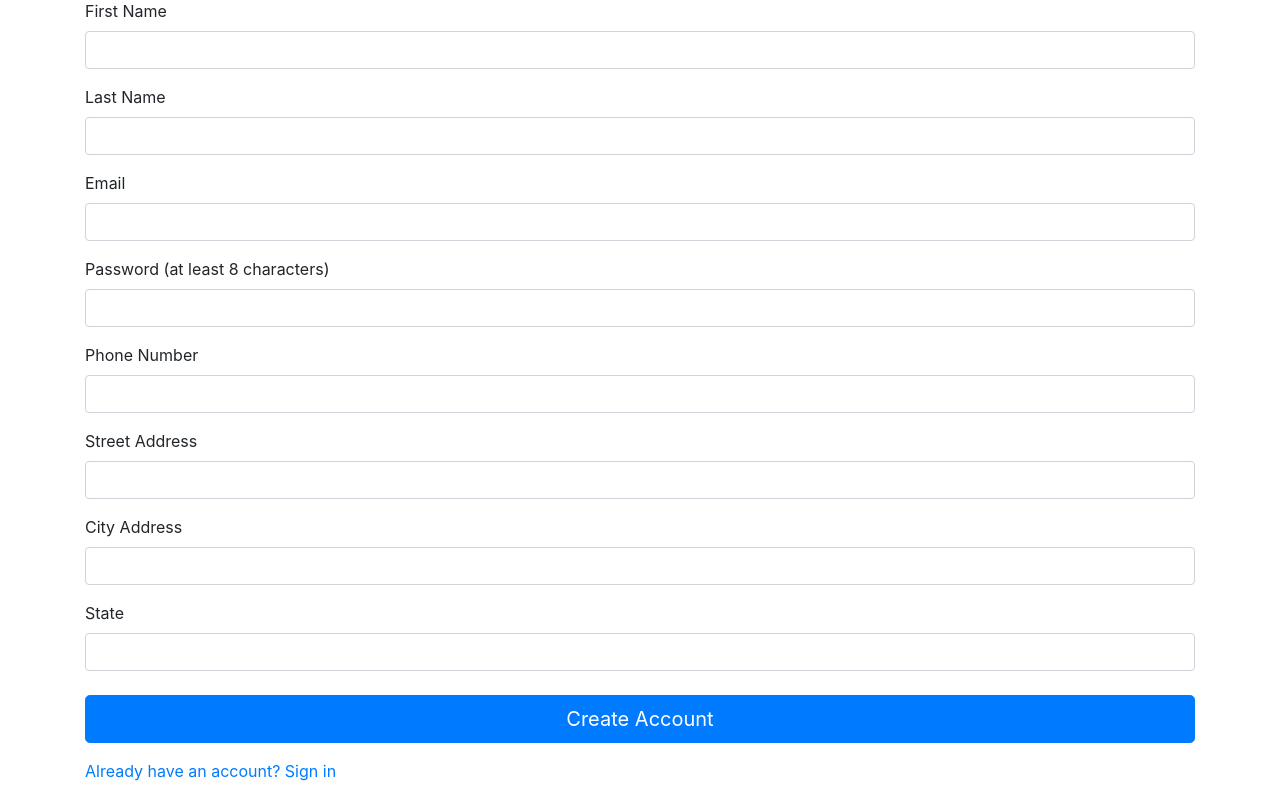
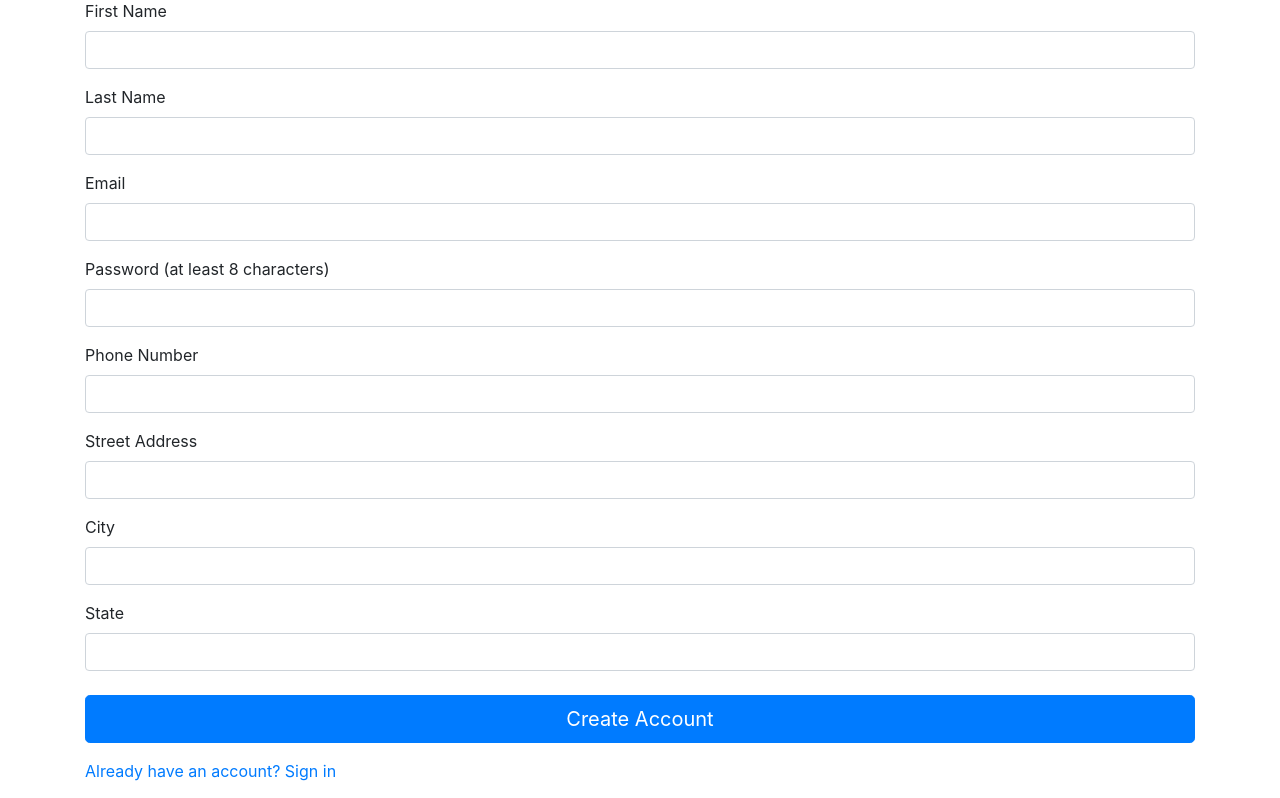
Before and after one commit to Boxrof/CS4750Project, a PHP site: page /customer-signup.php in a window 1280 px wide. Shown: the part 129-927 px from the top of the page. Run offline with PHP 8.4, Linux system fonts and the light colour scheme; some libraries are stand-ins or nearby versions.

Commit message:
Minor text changes

```diff
--- a/customer-signup.php
+++ b/customer-signup.php
@@ -37,12 +37,12 @@
         </div>
 
         <div class="form-group">
-          <label for="phone">Street Address</label>
-          <input type="text" id="phone" class="form-control" name="street">
+          <label for="street">Street Address</label>
+          <input type="text" id="street" class="form-control" name="street">
         </div>
 
         <div class="form-group">
-          <label for="city">City Address</label>
+          <label for="city">City</label>
           <input type="text" id="city" class="form-control" name="city">
         </div>
 
```
